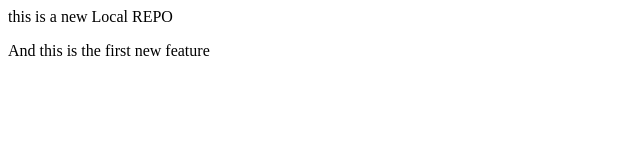
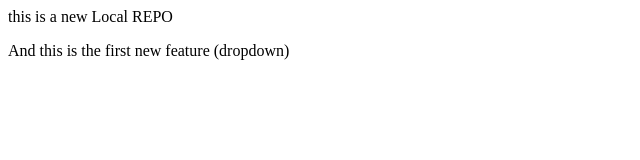
Before and after one commit to callmeDASbhai/localREPO, a plain HTML site: page index.html in a window 1280 px wide. Shown: the full height of the page, 0-640 px from the left. Drawn offline with Linux system fonts and the light colour scheme.

Commit message:
Adding Dropdown

```diff
--- a/index.html
+++ b/index.html
@@ -1,4 +1,4 @@
 <p>
     this is a new Local REPO
 </p>
-<p> And this is the first new feature </p>
+<p> And this is the first new feature (dropdown)</p>
```
